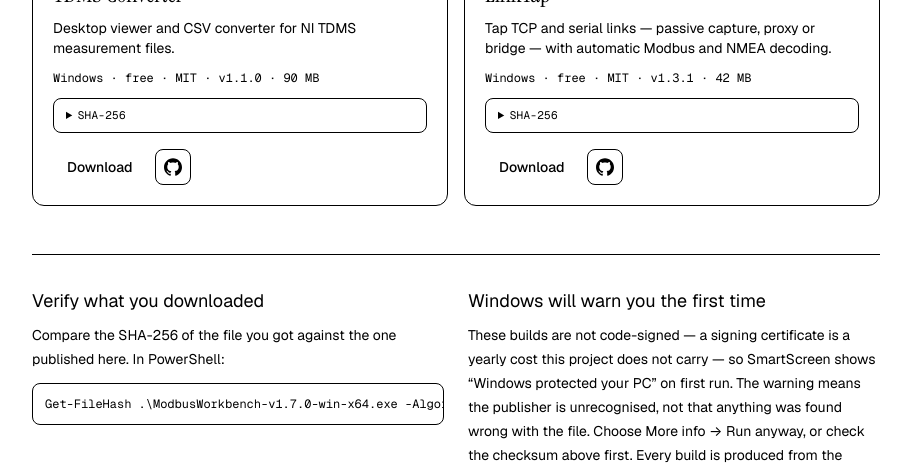
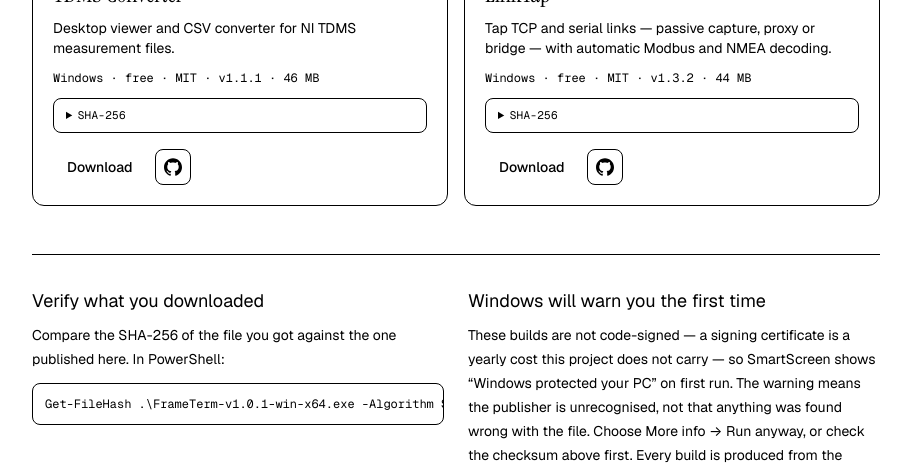
Before and after one commit to Kim-Hakseong/testbench-tools, a Next.js app in the folder apps/web/: page /apps in a window 1280 px wide. Shown: the part 1053-1525 px from the top of the page, without its empty margins (184-1095 px from the left). Built offline with nearby package versions, Linux system fonts and the light colour scheme.

Commit message:
Point desktop app downloads at the new releases; derive the checksum example from the catalogue

```diff
--- a/apps/web/components/pages/AppsBody.tsx
+++ b/apps/web/components/pages/AppsBody.tsx
@@ -96,7 +96,9 @@
           <h2 className="text-lg text-ink">{t.verifyHeading}</h2>
           <p className="mt-2 text-sm leading-6 text-mute">{t.verifyBefore}</p>
           <pre className="mt-3 overflow-x-auto rounded-btn border border-line-soft bg-elevated p-3 font-mono text-xs text-body">
-            {"Get-FileHash .\\ModbusWorkbench-v1.7.0-win-x64.exe -Algorithm SHA256"}
+            {/* Filename comes from the catalogue so the example cannot drift out
+                of date the way a hard-coded version did. */}
+            {`Get-FileHash .\\${links.apps[0].url.split("/").pop()} -Algorithm SHA256`}
           </pre>
         </div>
         <div>
--- a/apps/web/content/lastmod.json
+++ b/apps/web/content/lastmod.json
@@ -17,7 +17,7 @@
   "number-base-converter": "2026-08-21",
   "twos-complement": "2026-08-21",
   "endianness-converter": "2026-08-21",
-  "q-format": "2026-08-21",
+  "q-format": "2026-08-31",
   "plc-analog-scaling": "2026-08-21",
   "4-20ma-scaling": "2026-08-21",
   "two-point-calibration": "2026-08-21",
@@ -48,7 +48,7 @@
   "mil-1553-command-word": "2026-08-21",
   "mil-1553-status-word": "2026-08-21",
   "mil-1553-mode-codes": "2026-08-24",
-  "mil-1553-message-decoder": "2026-08-21",
+  "mil-1553-message-decoder": "2026-08-31",
   "arinc-429-decoder": "2026-08-21",
   "arinc-429-builder": "2026-08-21",
   "tdms-to-csv": "2026-08-21",
--- a/apps/web/content/links.json
+++ b/apps/web/content/links.json
@@ -7,13 +7,13 @@
       "platforms": [
         "Windows"
       ],
-      "url": "https://github.com/Kim-Hakseong/testbench-frameterm/releases/download/v1.0.0/FrameTerm-v1.0.0-win-x64.exe",
+      "url": "https://github.com/Kim-Hakseong/testbench-frameterm/releases/download/v1.0.1/FrameTerm-v1.0.1-win-x64.exe",
       "repo": "https://github.com/Kim-Hakseong/testbench-frameterm",
       "screenshot": "/apps/frameterm.png",
       "free": true,
-      "version": "v1.0.0",
-      "sha256": "6d9e089bc8367a5793ddec4584a5be66304fd4dd96bc24cdeb5760719cef1154",
-      "sizeMb": 90
+      "version": "v1.0.1",
+      "sha256": "0a12c86e8c50c7863978f1a34cdd9f13fee3db3670704c015542874aa805fe91",
+      "sizeMb": 46
     },
     {
       "slug": "modbus-workbench",
@@ -22,13 +22,13 @@
       "platforms": [
         "Windows"
       ],
-      "url": "https://github.com/Kim-Hakseong/testbench-modbus-workbench/releases/download/v1.7.0/ModbusWorkbench-v1.7.0-win-x64.exe",
+      "url": "https://github.com/Kim-Hakseong/testbench-modbus-workbench/releases/download/v1.7.1/ModbusWorkbench-v1.7.1-win-x64.exe",
       "repo": "https://github.com/Kim-Hakseong/testbench-modbus-workbench",
       "screenshot": "/apps/modbus-workbench.png",
       "free": true,
-      "version": "v1.7.0",
-      "sha256": "d306a01b7fbc99f9270006cdad5acc5e8d16c53ad3724058c0c356df7416e29c",
-      "sizeMb": 90
+      "version": "v1.7.1",
+      "sha256": "5e8562f71fde60aefd931adf92d3784258be057d685fd67b3bb0cd075224c6fe",
+      "sizeMb": 46
     },
     {
       "slug": "tdms-converter",
@@ -37,13 +37,13 @@
       "platforms": [
         "Windows"
       ],
-      "url": "https://github.com/Kim-Hakseong/testbench-tdms-converter/releases/download/v1.1.0/TdmsConverter-v1.1.0-win-x64.exe",
+      "url": "https://github.com/Kim-Hakseong/testbench-tdms-converter/releases/download/v1.1.1/TdmsConverter-v1.1.1-win-x64.exe",
       "repo": "https://github.com/Kim-Hakseong/testbench-tdms-converter",
       "screenshot": "/apps/tdms-converter.png",
       "free": true,
-      "version": "v1.1.0",
-      "sha256": "f40ca99f1c0a62ca8a57731f8687566b6cd025eb9e8c8d97f986716487531320",
-      "sizeMb": 90
+      "version": "v1.1.1",
+      "sha256": "425e8e8ba58733179ea382bfcfabfa12094c0aa3e20991e30df3f351fdf43c8e",
+      "sizeMb": 46
     },
     {
       "slug": "linktap",
@@ -52,13 +52,13 @@
       "platforms": [
         "Windows"
       ],
-      "url": "https://github.com/Kim-Hakseong/testbench-linktap/releases/download/v1.3.1/LinkTap-v1.3.1-win-x64.zip",
+      "url": "https://github.com/Kim-Hakseong/testbench-linktap/releases/download/v1.3.2/LinkTap-v1.3.2-win-x64.zip",
       "repo": "https://github.com/Kim-Hakseong/testbench-linktap",
       "screenshot": "/apps/linktap.png",
       "free": true,
-      "version": "v1.3.1",
-      "sha256": "5ef878bc49938c25063e83d489d7f30938aee290cda4a2a8fb41b807ac310e9d",
-      "sizeMb": 42
+      "version": "v1.3.2",
+      "sha256": "2b6359525f2eefafd2902780c54bd258849111fc19e212f4142413d215124d8b",
+      "sizeMb": 44
     }
   ]
 }
```
